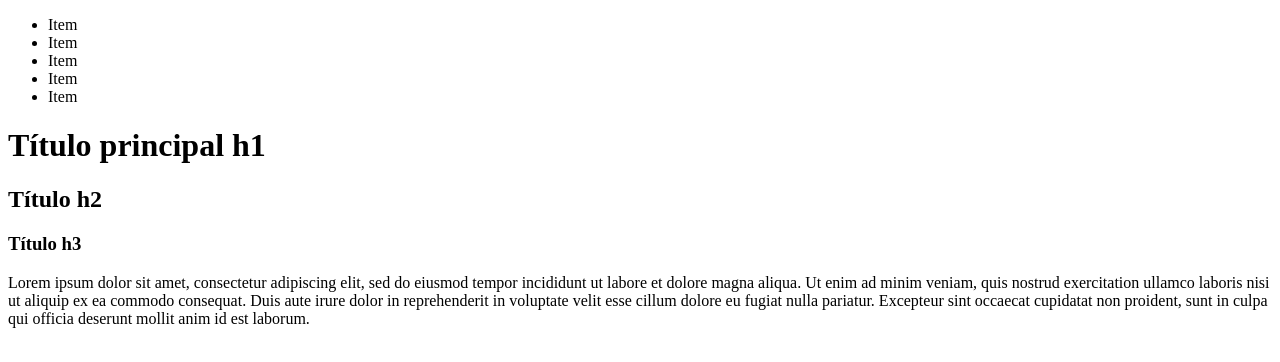
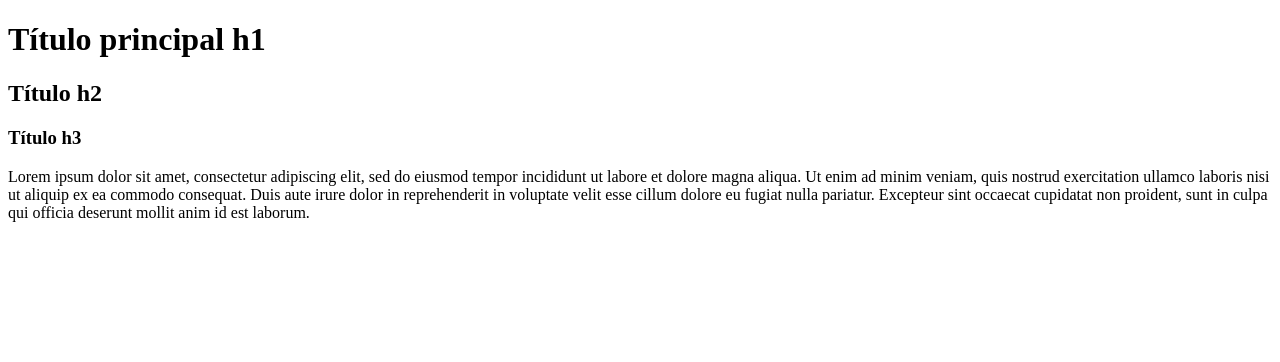
Before and after one commit to alevieiramoreira/estudo-front-end, a plain HTML site: page index.html in a window 1280 px wide. Drawn offline with Linux system fonts and the light colour scheme.

Commit message:
estudo de css inicial

```diff
--- a/index.html
+++ b/index.html
@@ -8,21 +8,12 @@
     </head>
     <body>
         <header>
-            <nav>
-                <ul>
-                    <li>Item</li>
-                    <li>Item</li>
-                    <li>Item</li>
-                    <li>Item</li>
-                    <li>Item</li>
-                </ul>
-
-            </nav>
-        </header>
             <h1>Título principal h1</h1>
             <h2>Título h2</h2>
                 <h3>Título h3</h3>
                 <p>Lorem ipsum dolor sit amet, consectetur adipiscing elit, sed do eiusmod tempor incididunt ut labore et dolore magna aliqua. Ut enim ad minim veniam, quis nostrud exercitation ullamco laboris nisi ut aliquip ex ea commodo consequat. Duis aute irure dolor in reprehenderit in voluptate velit esse cillum dolore eu fugiat nulla pariatur. Excepteur sint occaecat cupidatat non proident, sunt in culpa qui officia deserunt mollit anim id est laborum.</p>
+
+        </header>
 
         <footer>
 
```
Also changed, not shown: 2 other files.
